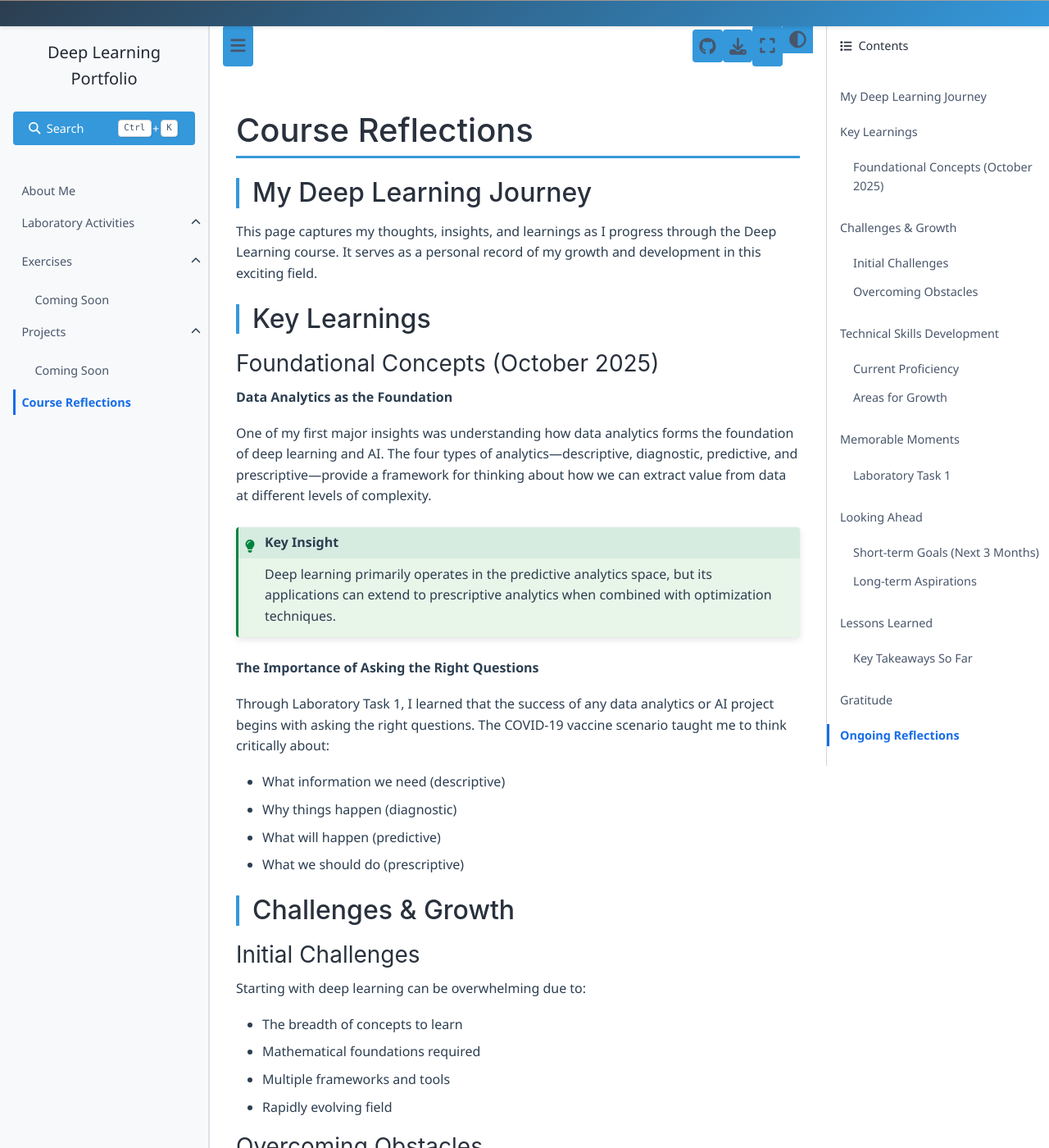
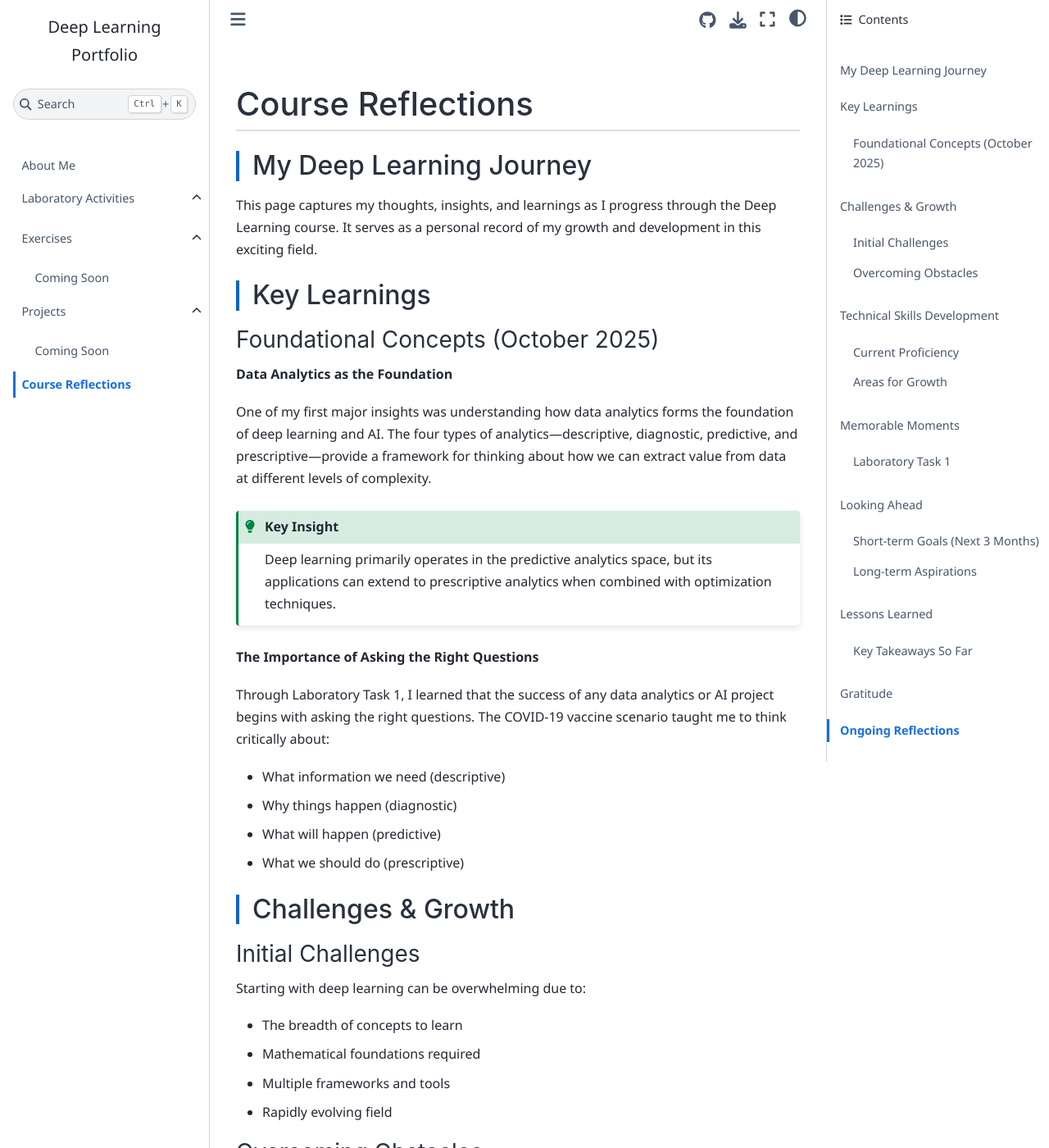
Before and after one commit to hyunkael/DLPortfolio, a Jupyter Book: the page built from reflections.md, in a window 1280 px wide and 1400 px high. Shown: the whole window at 82% size. Built offline with Jupyter Book 1.0.4 settings and Sphinx 7.4.7 and the Sphinx Book theme 1.1.4, drawn with Linux system fonts in a browser that asks for light colours; pages that are not in the unit, such as notebooks, are missing from menus.

Commit message:
Update portfolio: Add labs 1-6, simplify CSS for GitHub Pages compatibility

```diff
--- a/_static/custom.css
+++ b/_static/custom.css
@@ -1,111 +1,51 @@
 /* Custom CSS for Deep Learning Portfolio */
-
-/* Root variables for consistent theming */
-:root {
-    --primary-color: #2c3e50;
-    --secondary-color: #3498db;
-    --accent-color: #e74c3c;
-    --success-color: #2ecc71;
-    --warning-color: #f39c12;
-    --light-bg: #ecf0f1;
-    --dark-text: #2c3e50;
-    --light-text: #7f8c8d;
-}
 
 /* Main body styling */
 body {
     font-family: 'Segoe UI', Tahoma, Geneva, Verdana, sans-serif;
-    line-height: 1.6;
-    color: var(--dark-text);
-}
-
-/* Header customization */
-.bd-header {
-    background: linear-gradient(135deg, var(--primary-color) 0%, var(--secondary-color) 100%);
-    color: white;
-    padding: 1rem 0;
+    line-height: 1.7;
 }
 
 /* Sidebar styling */
-.bd-sidebar {
-    background-color: #f8f9fa;
-    border-right: 2px solid #dee2e6;
-}
-
 .bd-sidebar .nav-link {
-    color: var(--dark-text);
     padding: 0.5rem 1rem;
     border-radius: 4px;
-    transition: all 0.3s ease;
-}
-
-.bd-sidebar .nav-link:hover {
-    background-color: var(--secondary-color);
-    color: white;
-    transform: translateX(5px);
-}
-
-.bd-sidebar .nav-link.active {
-    background-color: var(--primary-color);
-    color: white;
-    font-weight: 600;
-}
-
-/* Main content area */
-.bd-main {
-    background-color: white;
 }
 
 /* Headings */
 h1 {
-    color: var(--primary-color);
-    border-bottom: 3px solid var(--secondary-color);
+    border-bottom: 2px solid #ddd;
     padding-bottom: 0.5rem;
     margin-top: 2rem;
     margin-bottom: 1.5rem;
 }
 
 h2 {
-    color: var(--primary-color);
-    border-left: 4px solid var(--secondary-color);
+    border-left: 4px solid #0066cc;
     padding-left: 1rem;
     margin-top: 1.5rem;
     margin-bottom: 1rem;
 }
 
 h3 {
-    color: var(--secondary-color);
     margin-top: 1.2rem;
     margin-bottom: 0.8rem;
 }
 
-/* Links */
-a {
-    color: var(--secondary-color);
-    text-decoration: none;
-    transition: color 0.3s ease;
-}
-
-a:hover {
-    color: var(--accent-color);
-    text-decoration: underline;
-}
-
 /* Code blocks */
 pre {
-    background-color: #f8f9fa;
-    border-left: 4px solid var(--secondary-color);
+    background-color: #f5f5f5;
+    border-left: 3px solid #0066cc;
     padding: 1rem;
     border-radius: 4px;
     overflow-x: auto;
 }
 
 code {
-    background-color: #f8f9fa;
+    background-color: #f5f5f5;
     padding: 0.2rem 0.4rem;
     border-radius: 3px;
     font-family: 'Courier New', Courier, monospace;
-    color: var(--accent-color);
 }
 
 /* Tables */
@@ -113,130 +53,52 @@
     width: 100%;
     border-collapse: collapse;
     margin: 1.5rem 0;
-    box-shadow: 0 2px 4px rgba(0,0,0,0.1);
 }
 
 table thead {
-    background: linear-gradient(135deg, var(--primary-color) 0%, var(--secondary-color) 100%);
-    color: white;
+    background-color: #f8f9fa;
+    border-bottom: 2px solid #dee2e6;
 }
 
 table th {
-    padding: 1rem;
+    padding: 0.75rem;
     text-align: left;
     font-weight: 600;
 }
 
 table td {
-    padding: 0.8rem 1rem;
+    padding: 0.75rem;
     border-bottom: 1px solid #dee2e6;
-}
-
-table tbody tr:hover {
-    background-color: var(--light-bg);
-    transition: background-color 0.3s ease;
 }
 
 /* Admonitions */
 .admonition {
     padding: 1rem;
     margin: 1.5rem 0;
-    border-radius: 6px;
-    border-left: 4px solid;
-}
-
-.admonition.note {
-    background-color: #e3f2fd;
-    border-color: #2196f3;
-}
-
-.admonition.tip {
-    background-color: #e8f5e9;
-    border-color: #4caf50;
-}
-
-.admonition.warning {
-    background-color: #fff3e0;
-    border-color: #ff9800;
-}
-
-.admonition.danger {
-    background-color: #ffebee;
-    border-color: #f44336;
+    border-radius: 4px;
+    border-left: 4px solid #0066cc;
+    background-color: #f8f9fa;
 }
 
 .admonition-title {
     font-weight: 700;
     margin-bottom: 0.5rem;
-    display: flex;
-    align-items: center;
 }
 
 /* Cards (for grid layouts) */
 .sd-card {
     border: 1px solid #dee2e6;
-    border-radius: 8px;
-    transition: transform 0.3s ease, box-shadow 0.3s ease;
+    border-radius: 4px;
     height: 100%;
-}
-
-.sd-card:hover {
-    transform: translateY(-5px);
-    box-shadow: 0 8px 16px rgba(0,0,0,0.15);
-}
-
-.sd-card-header {
-    background: linear-gradient(135deg, var(--primary-color) 0%, var(--secondary-color) 100%);
-    color: white;
-    padding: 1rem;
-    border-radius: 8px 8px 0 0;
-    font-weight: 600;
 }
 
 .sd-card-body {
     padding: 1rem;
 }
 
-/* Buttons */
-.btn, button {
-    background-color: var(--secondary-color);
-    color: white;
-    border: none;
-    padding: 0.6rem 1.2rem;
-    border-radius: 4px;
-    cursor: pointer;
-    transition: background-color 0.3s ease, transform 0.2s ease;
-    font-weight: 500;
-}
-
-.btn:hover, button:hover {
-    background-color: var(--primary-color);
-    transform: translateY(-2px);
-}
-
-/* Footer */
-footer {
-    background-color: var(--primary-color);
-    color: white;
-    padding: 2rem 0;
-    margin-top: 3rem;
-}
-
-footer a {
-    color: var(--secondary-color);
-}
-
-footer a:hover {
-    color: white;
-}
-
 /* Notebook cells */
 .jp-Cell {
     margin: 1rem 0;
-}
-
-.jp-InputArea {
-    border-left: 3px solid var(--secondary-color);
 }
 
 .jp-OutputArea {
@@ -247,19 +109,17 @@
 img {
     max-width: 100%;
     height: auto;
-    border-radius: 8px;
-    box-shadow: 0 4px 8px rgba(0,0,0,0.1);
+    border-radius: 4px;
     margin: 1rem 0;
 }
 
 /* Blockquotes */
 blockquote {
-    border-left: 4px solid var(--secondary-color);
+    border-left: 4px solid #0066cc;
     padding-left: 1rem;
     margin: 1.5rem 0;
     font-style: italic;
-    color: var(--light-text);
-    background-color: var(--light-bg);
+    background-color: #f8f9fa;
     padding: 1rem;
     border-radius: 4px;
 }
@@ -277,38 +137,12 @@
 /* Horizontal rules */
 hr {
     border: none;
-    border-top: 2px solid #dee2e6;
+    border-top: 1px solid #dee2e6;
     margin: 2rem 0;
-}
-
-/* Table of contents */
-.toc {
-    background-color: var(--light-bg);
-    padding: 1.5rem;
-    border-radius: 8px;
-    margin: 1.5rem 0;
-}
-
-.toc ul {
-    list-style-type: none;
-    padding-left: 1rem;
-}
-
-.toc a {
-    color: var(--dark-text);
-    text-decoration: none;
-}
-
-.toc a:hover {
-    color: var(--secondary-color);
 }
 
 /* Responsive design */
 @media (max-width: 768px) {
-    .bd-sidebar {
-        display: none;
-    }
-
     h1 {
         font-size: 1.8rem;
     }
@@ -321,37 +155,3 @@
         font-size: 0.9rem;
     }
 }
-
-/* Animations */
-@keyframes fadeIn {
-    from {
-        opacity: 0;
-        transform: translateY(20px);
-    }
-    to {
-        opacity: 1;
-        transform: translateY(0);
-    }
-}
-
-.bd-main > * {
-    animation: fadeIn 0.5s ease-in-out;
-}
-
-/* Scrollbar styling */
-::-webkit-scrollbar {
-    width: 10px;
-}
-
-::-webkit-scrollbar-track {
-    background: #f1f1f1;
-}
-
-::-webkit-scrollbar-thumb {
-    background: var(--secondary-color);
-    border-radius: 5px;
-}
-
-::-webkit-scrollbar-thumb:hover {
-    background: var(--primary-color);
-}
--- a/_toc.yml
+++ b/_toc.yml
@@ -10,6 +10,16 @@
     sections:
       - file: labs/lab1
         title: Laboratory Task 1 - Data Analytics Fundamentals
+      - file: labs/lab2
+        title: Laboratory Task 2 - Neural Networks
+      - file: labs/lab3
+        title: Laboratory Task 3 - Deep Learning Concepts
+      - file: labs/lab4
+        title: Laboratory Task 4 - Advanced Topics
+      - file: labs/lab5
+        title: Laboratory Task 5 - Model Optimization
+      - file: labs/lab6
+        title: Laboratory Task 6 - Final Project
 
   - file: exercises/index
     title: Exercises
```
Also changed, not shown: intro.md (+1 -1 lines), labs/index.md (+22 -2 lines), 1 other file.
